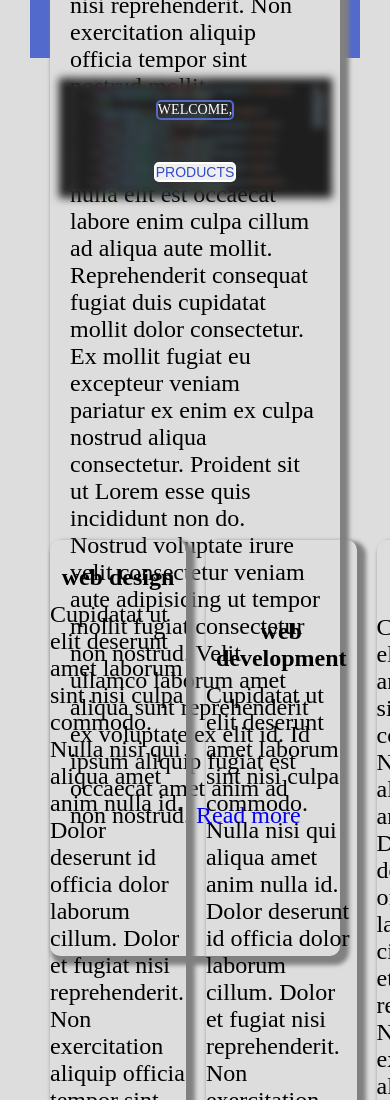
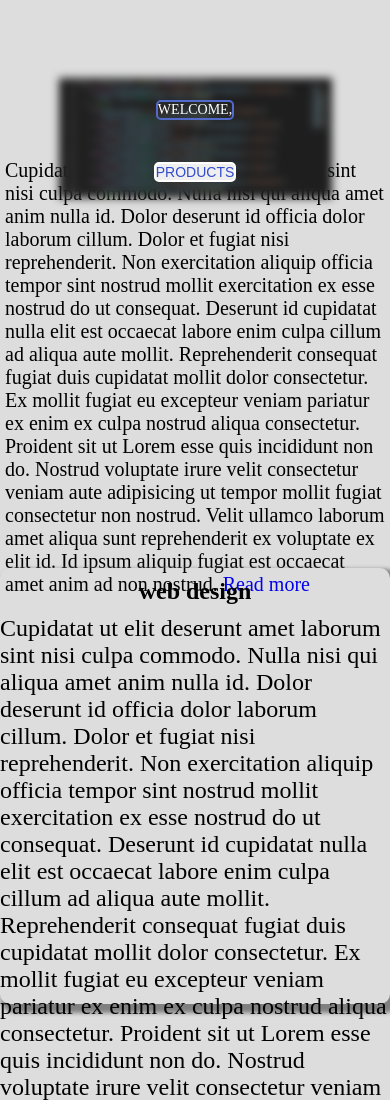
Before and after one commit to sirben181/websitev1, a plain HTML site: page index.html in a window 390 px wide. Shown: the part 420-1520 px from the top of the page. Drawn offline with Linux system fonts and the light colour scheme.

Commit message:
more media

```diff
--- a/index.html
+++ b/index.html
@@ -33,6 +33,7 @@
     </div>
    <div class='content'>
     <div class="content-container-page1">
+        <div></div>
     <div class="content-page1">
         <h3>My story</h3>
         <p>Cupidatat ut elit deserunt amet laborum sint nisi culpa commodo. Nulla nisi qui aliqua amet anim nulla id. Dolor deserunt id officia dolor laborum cillum. Dolor et fugiat nisi reprehenderit. Non exercitation aliquip officia tempor sint nostrud mollit exercitation ex esse nostrud do ut consequat. Deserunt id cupidatat nulla elit est occaecat labore enim culpa cillum ad aliqua aute mollit.
--- a/style.css
+++ b/style.css
@@ -327,8 +327,8 @@ align-content:center;}
     border-radius:5px;
     font-size:14px;
 }
-.content-container-page1{display:flex;
-flex-direction:column;
+.content-container-page1{display: block;
+
 padding:0;
 margin:0;
 position:relative;
@@ -341,14 +341,27 @@ border:none;
  position:absolute;
  top:-100vh;
  border:none;
+ font-size:20px;
+ margin:0;padding:5px;
 
 }
 .content-page1 h3{
-    position:absolute;
-    top:-60vh;
     border-bottom: none;
+
 }
+.single-content-container{
+    display:block;
+justify-content:flex-start;
+    padding:0;
+    margin:0;
+    height:120rem;
 
+}
+.single-column1{margin-top:3rem;}
+.content-container-page2{display:block;}
+.content-container-page3{
+
+}
 }
 @media screen and (max-width:768px){
     .homepage{width:90vw;
```
